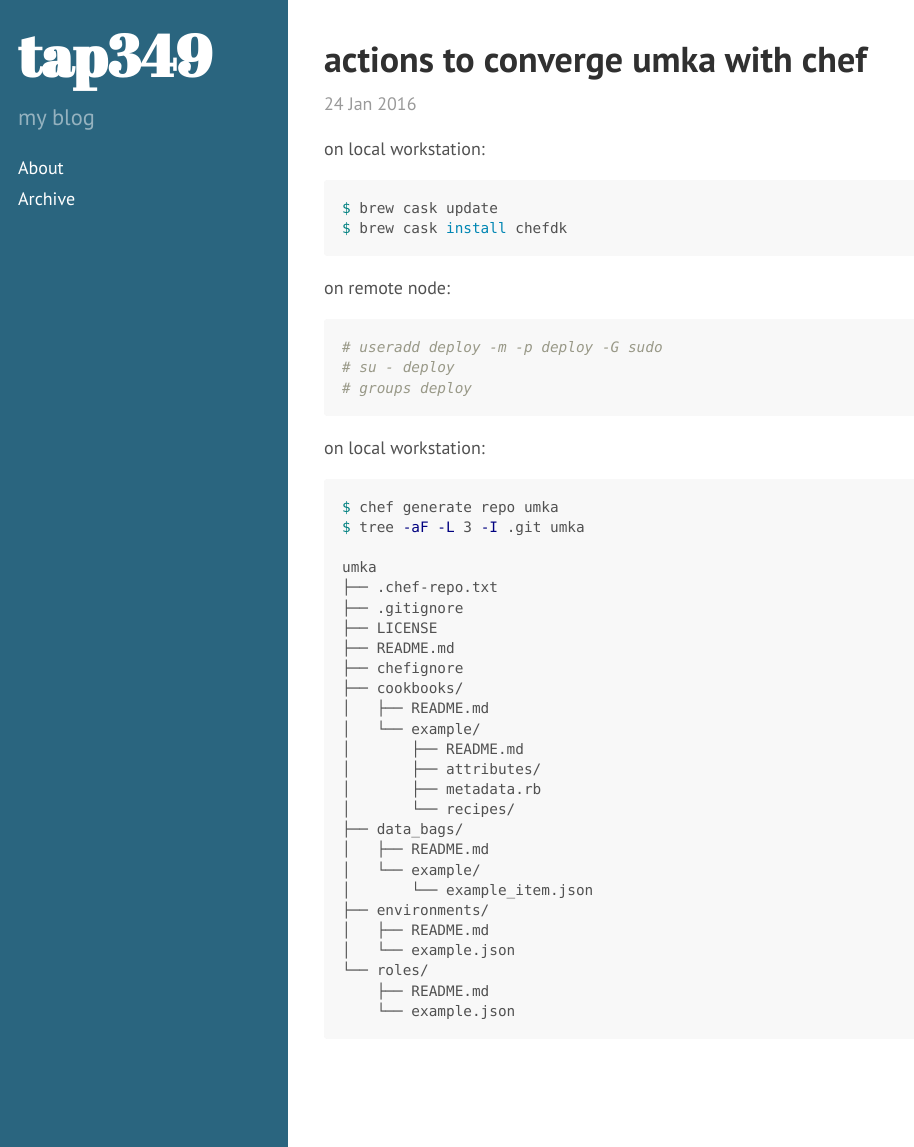
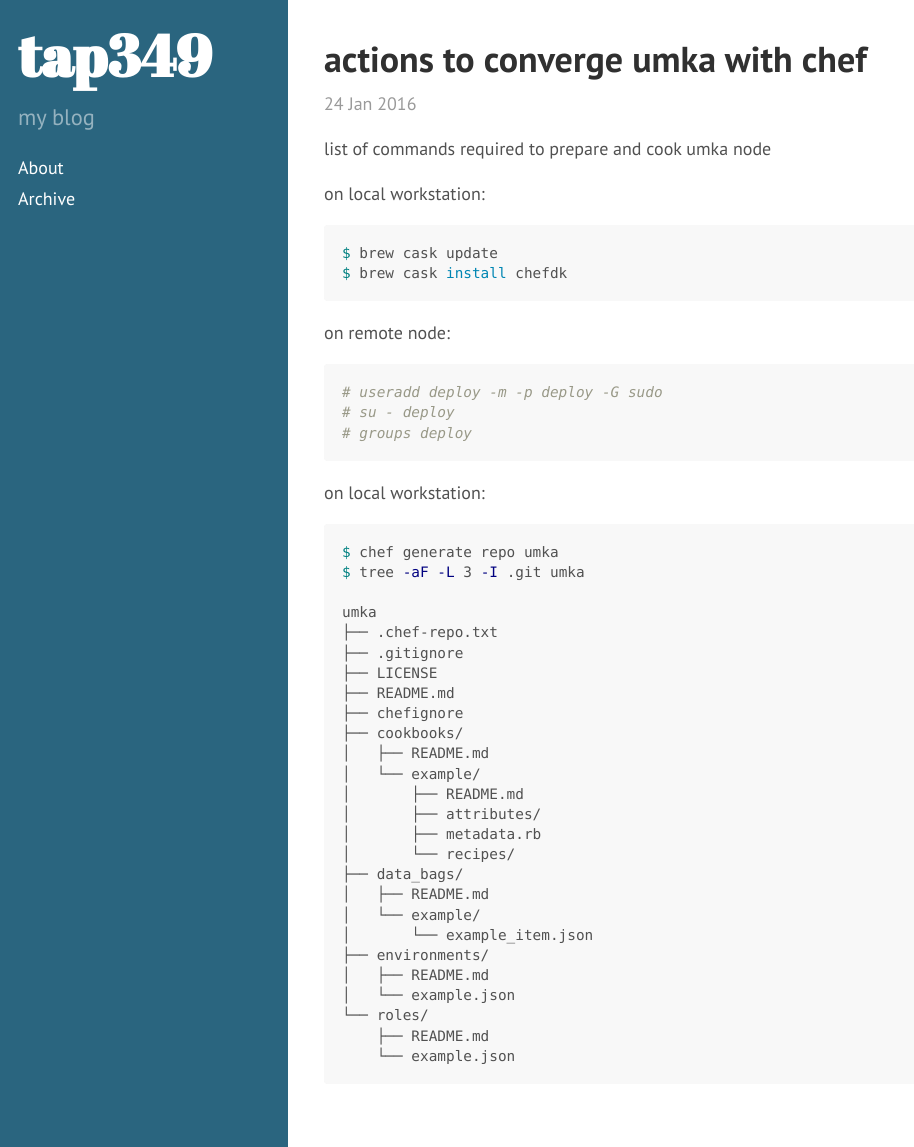
Before and after one commit to tap349/tap349.github.io, a Jekyll site: the page built from _posts/2016-01-24-chef-umka-log.md, in a window 1280 px wide and 1147 px high. Shown: the whole window, without its empty margins (0-914 px from the left). Built offline with Jekyll 4.4.1, drawn with Linux system fonts in a browser that asks for light colours; Markdown is read by kramdown in place of the engine named in the settings.

Commit message:
update 2016-01-25_00:16:11

```diff
--- a/_posts/2016-01-24-chef-umka-log.md
+++ b/_posts/2016-01-24-chef-umka-log.md
@@ -5,6 +5,8 @@ date: 2016-01-24 20:42:00 +0300
 access: public
 categories: [chef]
 ---
+
+list of commands required to prepare and cook umka node
 
 <!-- more -->
 
```
